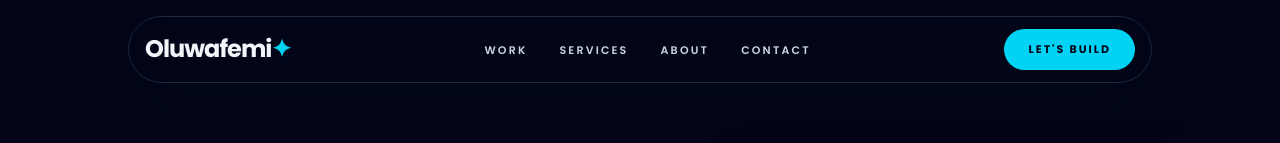
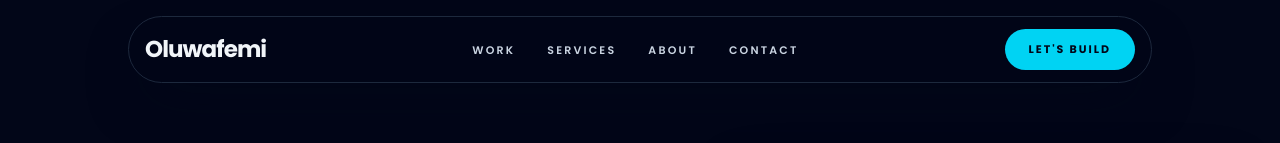
Before and after one commit to Samuel-Oluwafemi/Oluwafemi, a React (Vite) app in the folder Oluwafemi/: page / in a window 1280 px wide. Shown: the top 143 px of the page. Built offline with nearby package versions, Linux system fonts and the light colour scheme.

Commit message:
chore: reduce logo text

```diff
--- a/Oluwafemi/src/components/layout/Navbar.jsx
+++ b/Oluwafemi/src/components/layout/Navbar.jsx
@@ -21,9 +21,9 @@ export default function Navbar() {
             href="#home"
             aria-label="Oluwafemi home"
             onClick={() => setIsOpen(false)}
-            className="text-2xl font-bold tracking-[-.04em] text-slate-100"
+            className="text-[18px] md:text-[23px] font-bold tracking-[-.04em] text-slate-100"
           >
-            Oluwafemi<span className="text-cyan-400">✦</span>
+            Oluwafemi
           </a>
 
           {/*
```
